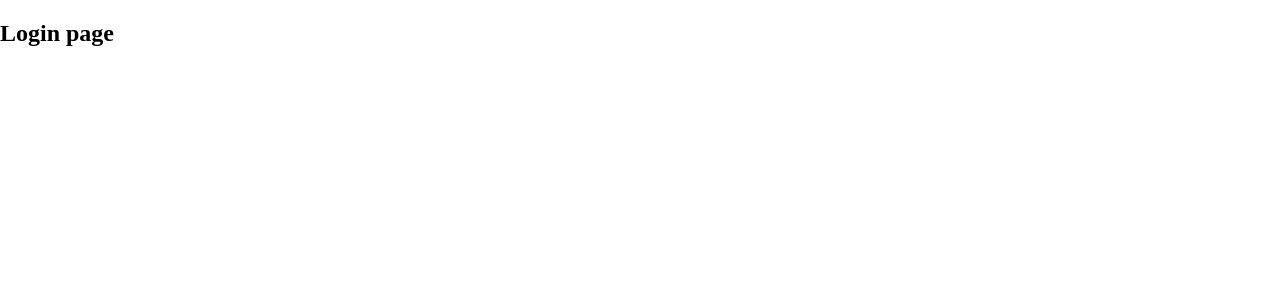
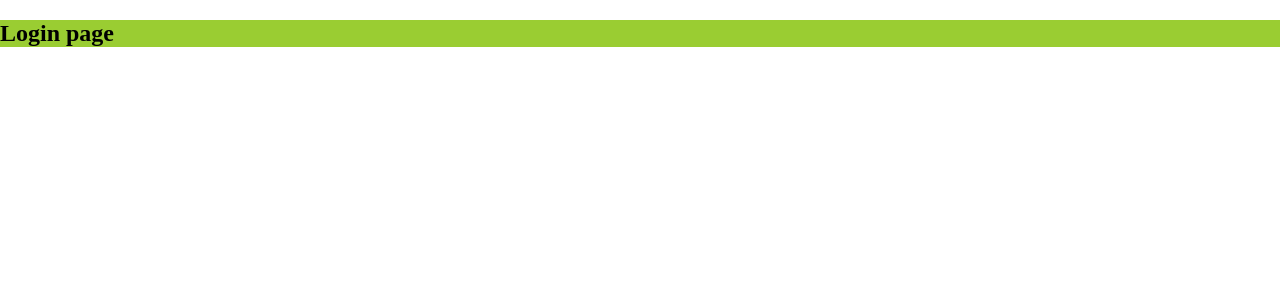
Before and after one commit to IgorShayderov/fairy-world, a React (Vite) app: page /login in a window 1280 px wide. Shown: the top 300 px of the page. Built offline with nearby package versions, Linux system fonts and the light colour scheme.

Commit message:
feat: using css modules

```diff
--- a/package.json
+++ b/package.json
@@ -9,7 +9,7 @@
     "build": "tsc && vite build",
     "lint": "eslint src --ext ts,tsx --report-unused-disable-directives --max-warnings 0",
     "preview": "vite preview",
-    "test": "NODE_OPTIONS=--experimental-vm-modules npx jest --bail --coverage"
+    "test": "NODE_OPTIONS=--experimental-vm-modules npx jest --bail"
   },
   "repository": {
     "type": "git",
--- /dev/null
+++ b/src/pages/LoginPage.module.scss
@@ -0,0 +1,3 @@
+.example {
+  background-color: yellowgreen;
+}
--- a/src/pages/LoginPage.tsx
+++ b/src/pages/LoginPage.tsx
@@ -1,10 +1,12 @@
 import { useTranslation } from 'react-i18next';
+
+import styles from './LoginPage.module.scss';
 
 const LoginPage = () => {
   const { t } = useTranslation();
 
   return (
-    <div>
+    <div className={styles.example}>
       <h2>{ t('pages.loginPage.title') }</h2>
     </div>
   );
--- a/vite.config.ts
+++ b/vite.config.ts
@@ -1,7 +1,13 @@
+import path from 'node:path';
 import { defineConfig } from 'vite';
 import react from '@vitejs/plugin-react';
 
 // https://vitejs.dev/config/
 export default defineConfig({
   plugins: [react()],
+  resolve: {
+    alias: {
+      '@assets': path.resolve(__dirname, './src/assets'),
+    },
+  },
 });
```
Also changed, not shown: src/components/App.tsx (deleted, +0 -7 lines).
